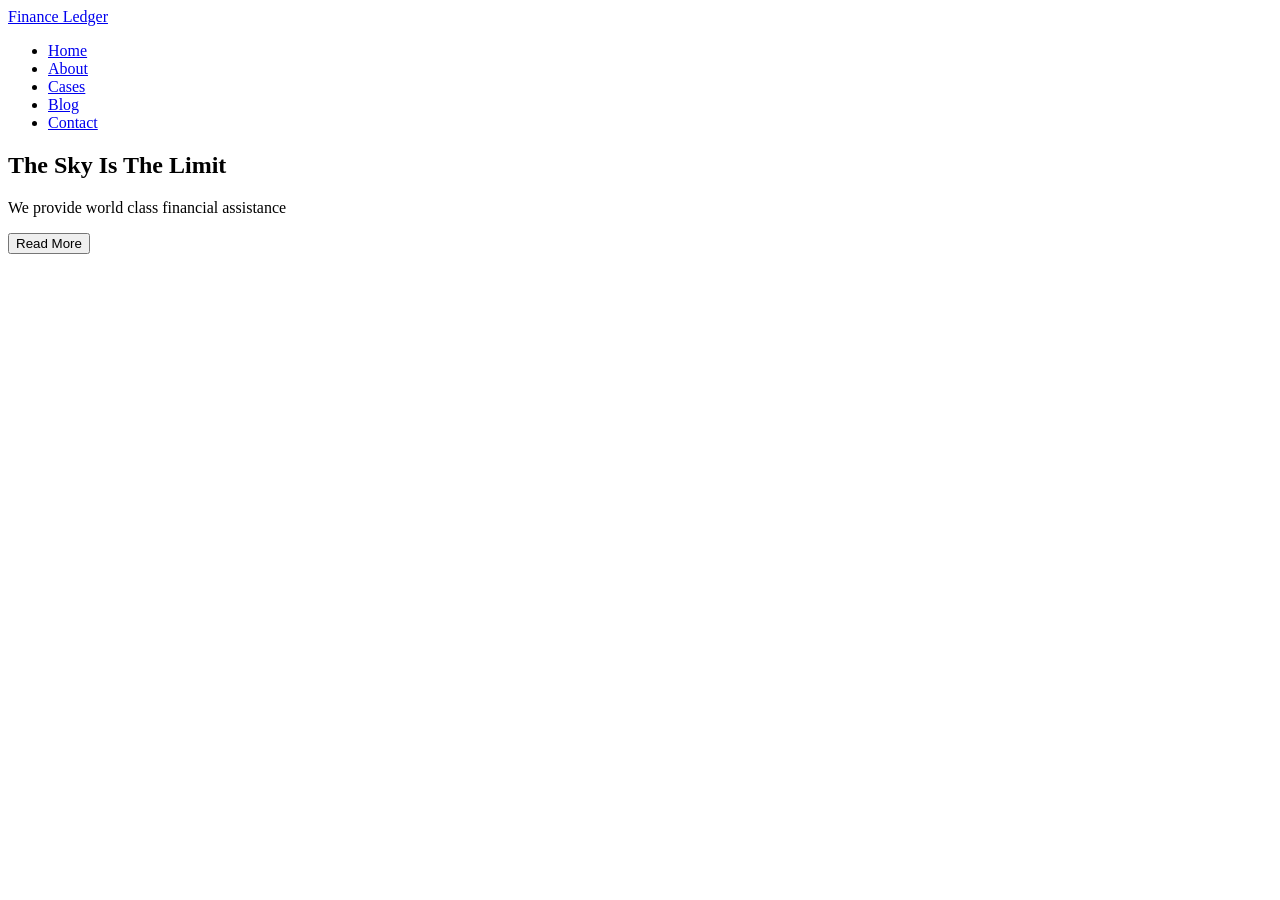
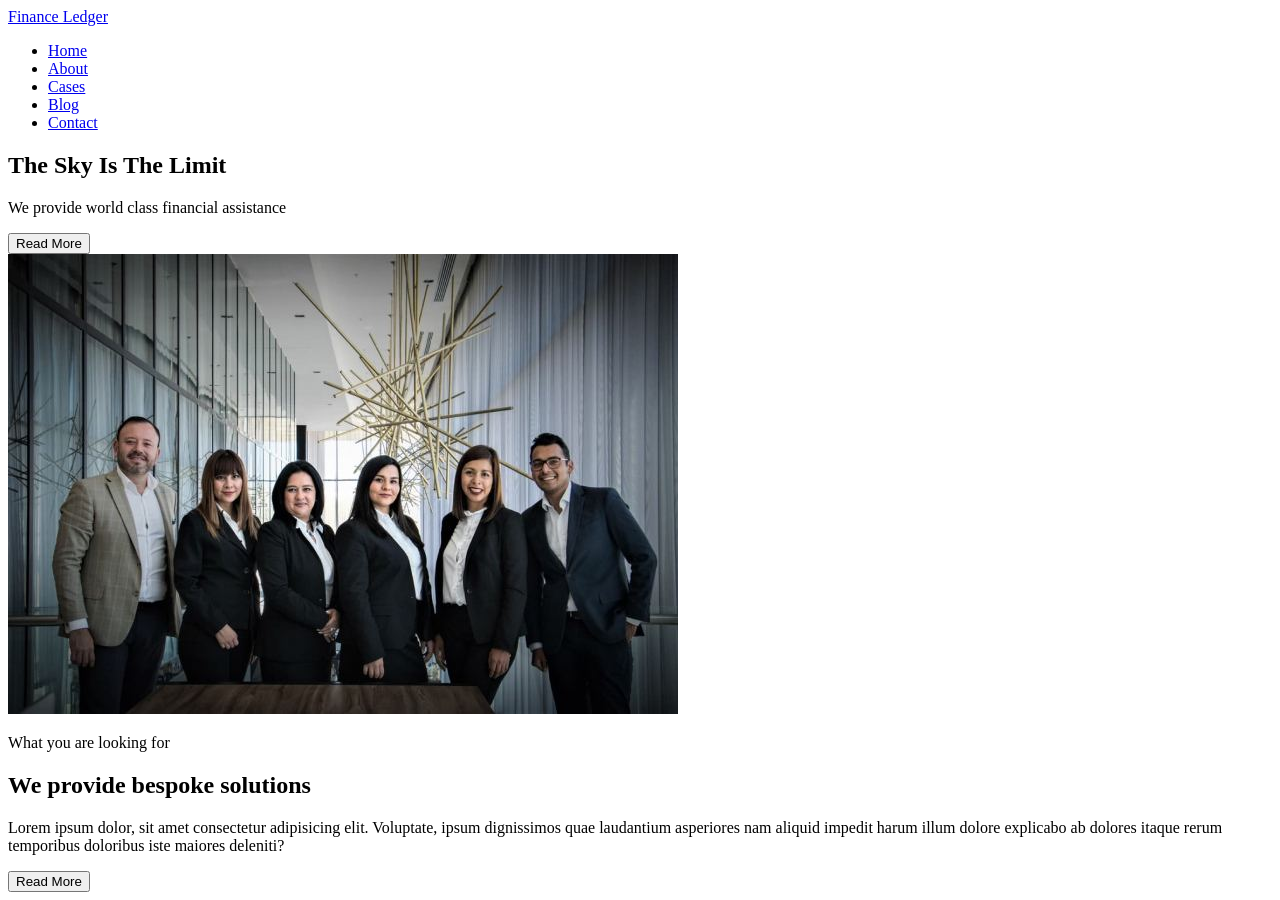
Before and after one commit to kashirin-olexsandr/blended-97-9-10, a plain HTML site: page index.html in a window 1280 px wide. Before the commit the page ends 800 px from the top, so only its background shows below. Drawn offline with Linux system fonts and the light colour scheme.

Commit message:
section "about our team"

```diff
--- a/index.html
+++ b/index.html
@@ -1,9 +1,9 @@
 <!DOCTYPE html>
 <html lang="en">
   <head>
-    <meta charset="UTF-8">
-    <meta http-equiv="X-UA-Compatible" content="IE=edge">
-    <meta name="viewport" content="width=device-width, initial-scale=1.0">
+    <meta charset="UTF-8" />
+    <meta http-equiv="X-UA-Compatible" content="IE=edge" />
+    <meta name="viewport" content="width=device-width, initial-scale=1.0" />
     <title>Document</title>
   </head>
   <body>
@@ -11,7 +11,7 @@
       <nav>
         <a href="#">Finance Ledger</a>
         <ul>
-                <li><a href="#home">Home</a> </li>
+          <li><a href="#home">Home</a></li>
           <li><a href="#about">About</a></li>
           <li><a href="#cases">Cases</a></li>
           <li><a href="#blog">Blog</a></li>
@@ -24,7 +24,25 @@
       <section>
         <h1>The Sky Is The Limit</h1>
         <p>We provide world class financial assistance</p>
-        <button>Read More</button>
+        <button type="button">Read More</button>
+      </section>
+      <!-- Section about our team -->
+      <section>
+        <img
+          src="./images/ourteam.jpg"
+          alt="Our Team"
+          width="670"
+          height="460"
+        />
+        <p>What you are looking for</p>
+        <h2>We provide bespoke solutions</h2>
+        <p>
+          Lorem ipsum dolor, sit amet consectetur adipisicing elit. Voluptate,
+          ipsum dignissimos quae laudantium asperiores nam aliquid impedit harum
+          illum dolore explicabo ab dolores itaque rerum temporibus doloribus
+          iste maiores deleniti?
+        </p>
+        <button type="button">Read More</button>
       </section>
     </main>
     <footer></footer>
```
Also changed, not shown: images/ourteam.jpg (added). Lines whose indentation alone changed are shown as unchanged.
